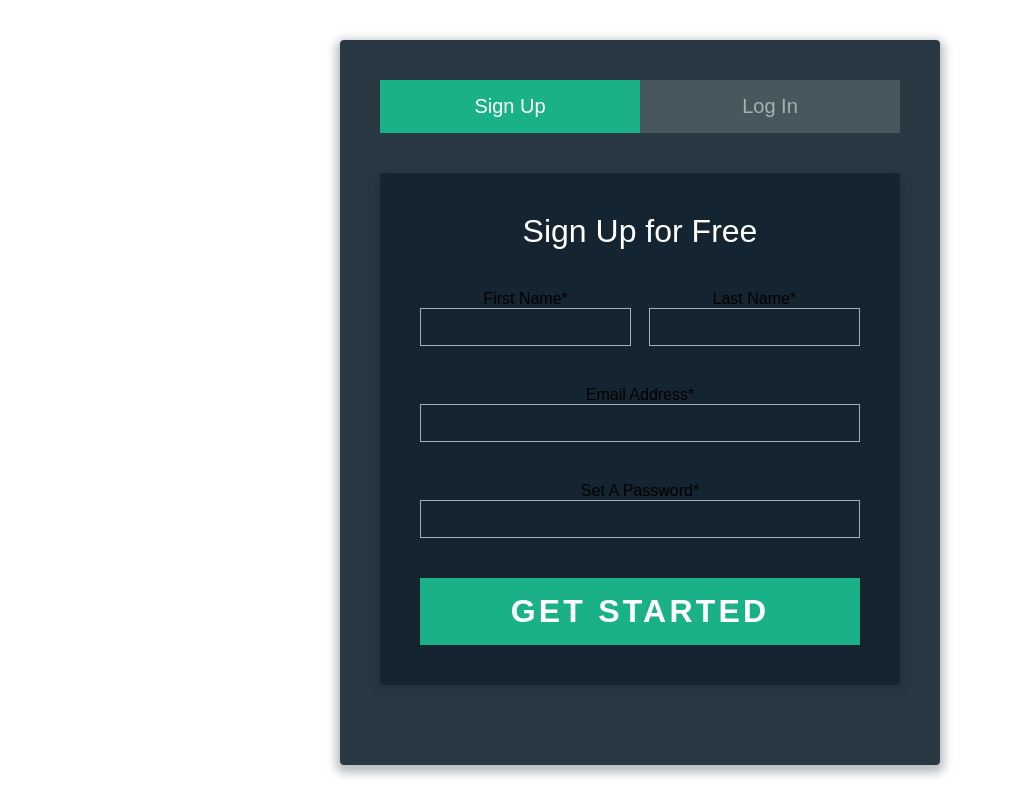
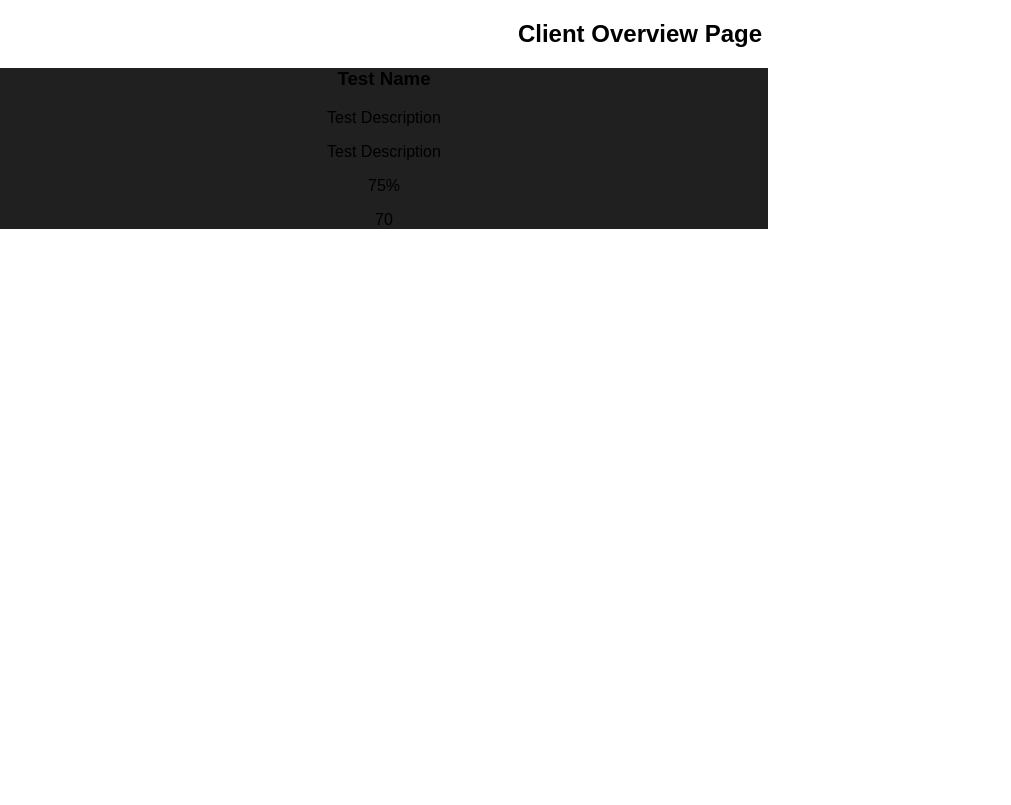
Before and after one commit to AmanHarsh02/hackathon-business-it-consultant-matching, a React (Create React App) app: page /client-overview in a window 1280 px wide. Before the commit this address led to /auth. Shown: the whole page, without its empty margins (0-1011 px from the left). Built offline with nearby package versions, Linux system fonts and the light colour scheme.

Commit message:
feat consultant card overview

```diff
--- a/src/App.js
+++ b/src/App.js
@@ -7,7 +7,7 @@ import {
   Auth,
 } from "./pages/index";
 
-import { ProtectedRoute } from "./components/index";
+import { ProtectedRoute } from "./Components/index";
 
 import "./App.css";
 
@@ -29,9 +29,9 @@ function App() {
         <Route
           path={"/client-overview"}
           element={
-            <ProtectedRoute>
-              <ClientOverview />
-            </ProtectedRoute>
+            // <ProtectedRoute>
+            <ClientOverview />
+            // </ProtectedRoute>
           }
         />
         <Route
--- /dev/null
+++ b/src/Components/ConsultantCard/ConsultantCard.css
@@ -0,0 +1,4 @@
+.consultant__card {
+  max-width: 60%;
+  background-color: #202020;
+}
--- /dev/null
+++ b/src/Components/ConsultantCard/ConsultantCard.js
@@ -0,0 +1,18 @@
+import "../ConsultantCard/ConsultantCard.css";
+import React from "react";
+
+export const ConsultantCard = ({
+  consultant: { name, description, matchedScore, mandayHours },
+}) => {
+  return (
+    <div className="consultant__card">
+      <h3>{name}</h3>
+      <p>{description}</p>
+      <article>{description}</article>
+      <p>{matchedScore}</p>
+      <p>{mandayHours}</p>
+    </div>
+  );
+};
+
+// [{consultantId,overallRating,budgetRating}]
--- a/src/components/index.js
+++ b/src/components/index.js
@@ -1,3 +1,4 @@
 export { ProtectedRoute } from "./ProtectedRoute/ProtectedRoute";
 export { LoginForm } from "./LoginForm/LoginForm";
 export { SignupForm } from "./SignupForm/SignupForm";
+export { ConsultantCard } from "./ConsultantCard/ConsultantCard";
--- a/src/pages/Auth/Auth.js
+++ b/src/pages/Auth/Auth.js
@@ -1,7 +1,7 @@
 import "../Auth/Auth.css";
 import { useAuth } from "../../contexts/AuthContext";
 import { useState } from "react";
-import { LoginForm, SignupForm } from "../../components/index";
+import { LoginForm, SignupForm } from "../../Components/index";
 
 const testUser = {
   email: "testuser@gmail.com",
--- a/src/pages/ClientDashboard/ClientOverview/ClientOverview.css
+++ b/src/pages/ClientDashboard/ClientOverview/ClientOverview.css
@@ -0,0 +1,7 @@
+.consultant__card__container {
+  display: flex;
+  flex-direction: column;
+  align-items: center;
+  justify-content: center;
+  border: 1px solid red;
+}
--- a/src/pages/ClientDashboard/ClientOverview/ClientOverview.js
+++ b/src/pages/ClientDashboard/ClientOverview/ClientOverview.js
@@ -1,7 +1,19 @@
+import { ConsultantCard } from "../../../Components/index";
+
 export function ClientOverview() {
+  const testConsultant = {
+    name: "Test Name",
+    description: "Test Description",
+    matchedScore: "75%",
+    mandayHours: "70",
+  };
+
   return (
     <>
       <h2>Client Overview Page</h2>
+      <div className="consultant__card__container">
+        <ConsultantCard consultant={testConsultant} />
+      </div>
     </>
   );
 }
```
Also changed, not shown: src/Components/ConsultantCard.js (deleted, +0 -17 lines).
